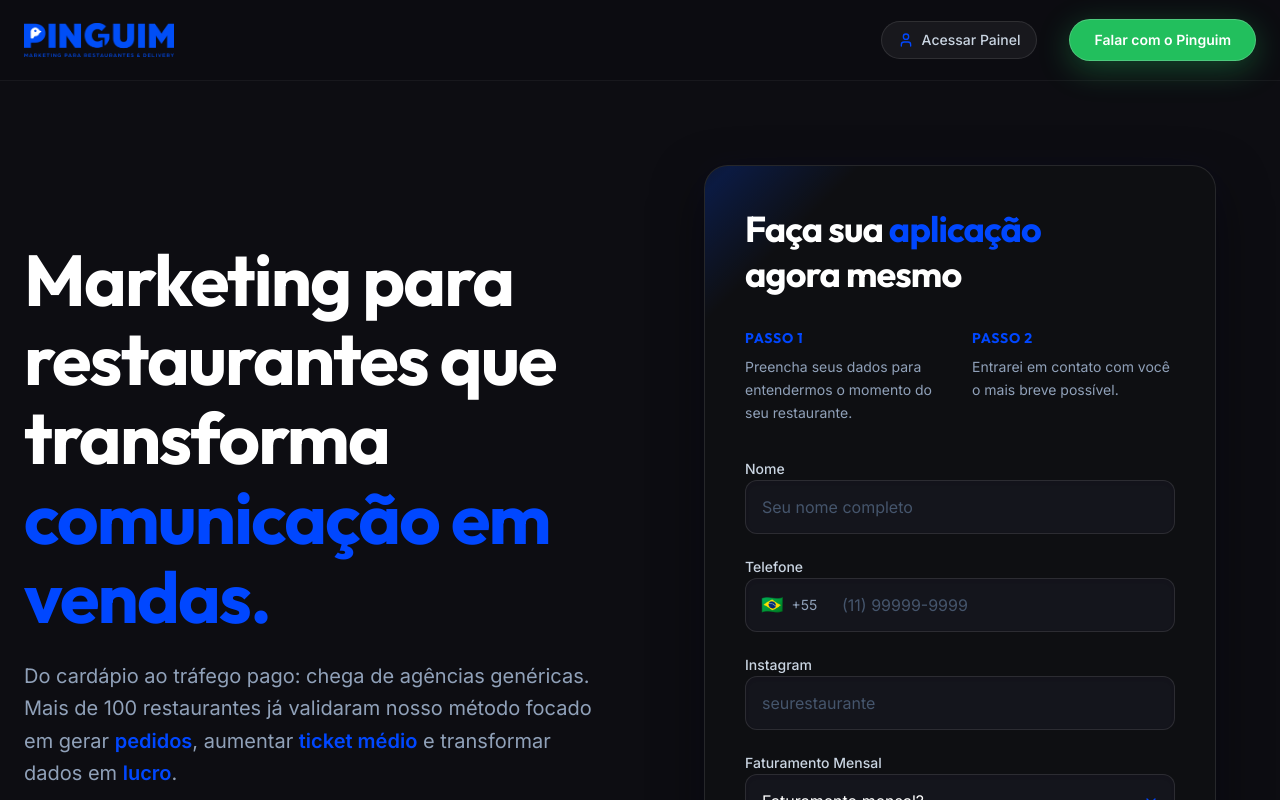
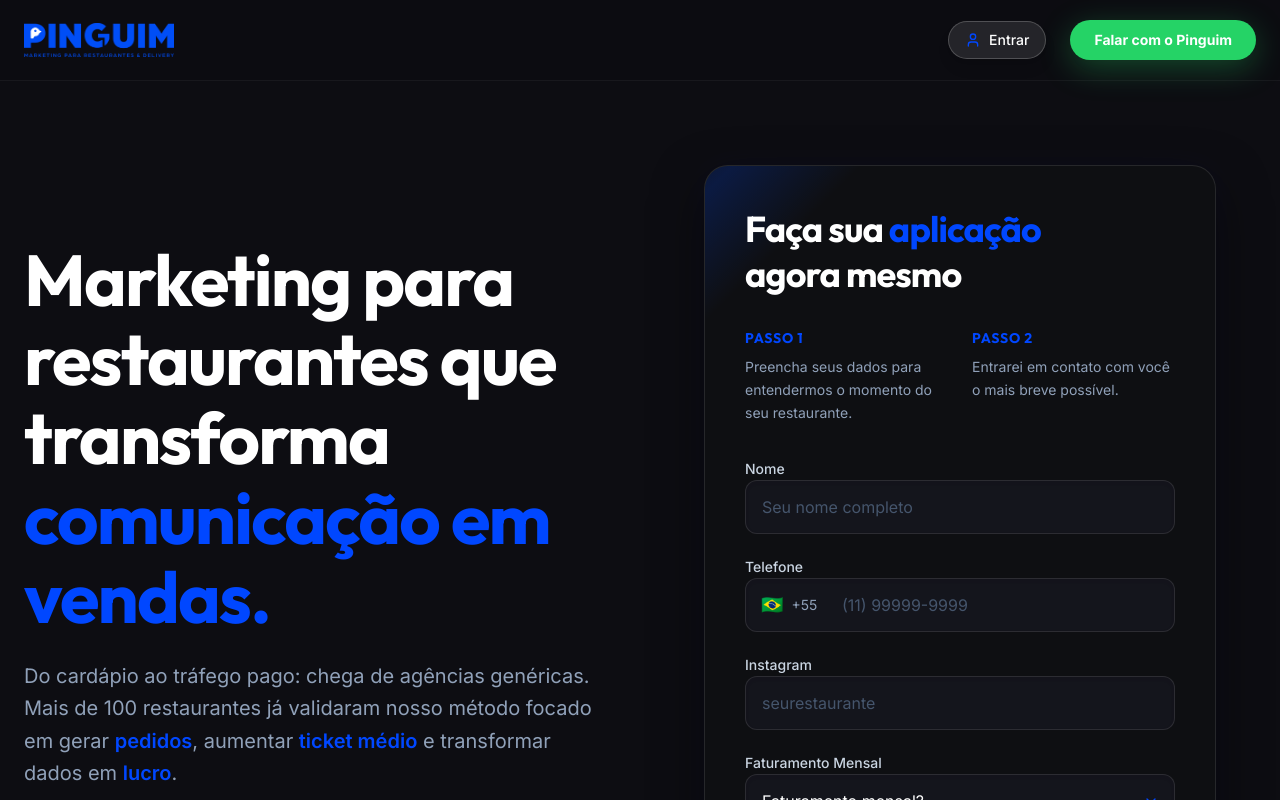
Before and after one commit to juniorpspinguim/lp-junior, a Next.js app: page / in a window 1280 px wide. Shown: the top 800 px of the page. Built offline with nearby package versions, Linux system fonts and the light colour scheme.

Commit message:
Ajuste na visibilidade do botão Acessar Painel no Header

```diff
--- a/src/app/page.tsx
+++ b/src/app/page.tsx
@@ -123,13 +123,19 @@ export default function Home() {
               priority
             />
           </div>
-          <nav className="flex items-center gap-4 md:gap-8 text-sm font-medium text-slate-300">
-            <a href="/login" className="flex items-center gap-2 hover:text-white transition-colors bg-white/5 px-4 py-2 rounded-full border border-white/10 hover:border-[#0047FF]/50 hover:bg-white/10">
+          <nav className="flex items-center gap-3 md:gap-6 text-sm font-medium">
+            <a
+              href="/login"
+              className="flex items-center gap-2 text-white hover:text-white transition-all bg-white/10 hover:bg-white/20 px-4 py-2 rounded-full border border-white/20 hover:border-[#0047FF]/50 shadow-lg"
+            >
               <User size={16} className="text-[#0047FF]" />
-              <span className="hidden sm:inline">Acessar Painel</span>
-              <span className="sm:hidden">Entrar</span>
+              <span className="hidden xs:inline">Acessar Painel</span>
+              <span className="xs:hidden">Entrar</span>
             </a>
-            <a href="#inicio" className="hidden md:flex relative overflow-hidden px-6 py-2.5 rounded-full bg-[#25D366]/90 backdrop-blur-md border border-white/20 text-white font-semibold shadow-[0_8px_32px_rgba(37,211,102,0.3)] transition-all duration-500 hover:bg-[#25D366] hover:shadow-[0_0_30px_rgba(37,211,102,0.6)] hover:-translate-y-1 active:translate-y-0 before:absolute before:inset-0 before:-translate-x-[150%] before:bg-gradient-to-r before:from-transparent before:via-white/30 before:to-transparent before:skew-x-12 before:transition-transform before:duration-700 hover:before:translate-x-[150%]">
+            <a
+              href="#inicio"
+              className="hidden sm:flex relative overflow-hidden px-6 py-2.5 rounded-full bg-[#25D366] text-white font-bold shadow-[0_8px_32px_rgba(37,211,102,0.3)] transition-all hover:scale-105 active:scale-95"
+            >
               Falar com o Pinguim
             </a>
           </nav>
```
